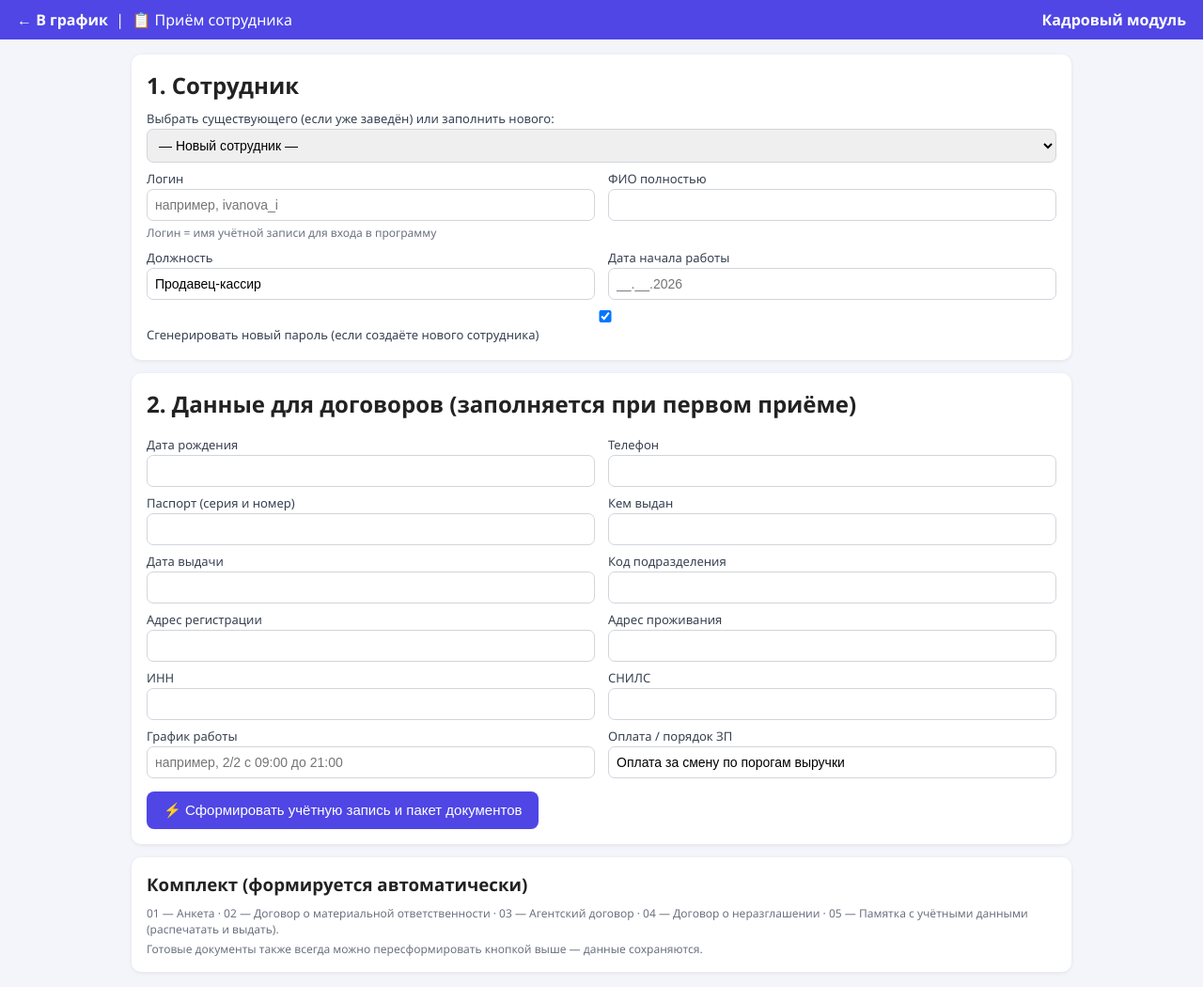
After one commit to ZaviToy87/grafikraboty, a Flask app: page /admin/hr in a window 1280 px wide. The commit adds this page. Shown: the whole page at 94% size. Run offline with Flask 3, Linux system fonts and the light colour scheme; the visitor is signed in with stand-in values (Sample User, id 1); data comes from the database, SQL or seed files in the repository.

Commit message:
Кадровый модуль: приём сотрудника с автопакетом документов (учётка+пароль+zip), страница /admin/hr

```diff
--- a/templates/dashboard.html
+++ b/templates/dashboard.html
@@ -119,6 +119,10 @@
                 <a href="/tunnel-monitor" class="nav-item" target="_blank">
                     <span class="nav-icon">📡</span>
                     <span class="nav-label">Мониторинг туннеля</span>
+                </a>
+                <a href="/admin/hr" class="nav-item">
+                    <span class="nav-icon">📋</span>
+                    <span class="nav-label">Приём сотрудника</span>
                 </a>
                 {% endif %}
 
--- /dev/null
+++ b/templates/hr.html
@@ -0,0 +1,104 @@
+<!DOCTYPE html>
+<html lang="ru">
+<head>
+<meta charset="UTF-8">
+<meta name="viewport" content="width=device-width, initial-scale=1.0">
+<title>Приём сотрудника и пакет документов</title>
+<style>
+body{font-family:Segoe UI,Arial,sans-serif;margin:0;background:#f4f5fb;color:#222}
+.top{background:#4f46e5;color:#fff;padding:10px 18px;display:flex;justify-content:space-between;align-items:center}
+.top a{color:#fff;text-decoration:none;font-weight:600}
+.wrap{max-width:1000px;margin:16px auto;padding:0 14px}
+.card{background:#fff;border-radius:10px;box-shadow:0 1px 4px rgba(0,0,0,.08);padding:16px;margin-bottom:14px}
+h1,h2,h3{margin:0 0 10px}
+label{display:block;font-size:13px;color:#374151;margin:8px 0 2px}
+input,select{width:100%;box-sizing:border-box;padding:8px;border:1px solid #d1d5db;border-radius:7px;font-size:14px}
+.grid{display:grid;grid-template-columns:1fr 1fr;gap:0 14px}
+.btn{background:#4f46e5;color:#fff;border:0;padding:11px 18px;border-radius:8px;cursor:pointer;font-size:15px;margin-top:14px}
+.btn:hover{opacity:.92}
+#res{display:none;margin-top:12px;padding:12px;background:#ecfdf5;border:1px solid #6ee7b7;border-radius:8px}
+#err{color:#b91c1c;font-weight:600;display:none;margin-top:10px}
+#res a{color:#047857;font-weight:700}
+.info{font-size:12px;color:#6b7280;margin-top:4px}
+</style>
+</head>
+<body>
+<div class="top"><div><a href="/dashboard">← В график</a> &nbsp;|&nbsp; 📋 Приём сотрудника</div>
+<div><a href="/admin/hr">Кадровый модуль</a></div></div>
+<div class="wrap">
+<div class="card">
+<h2>1. Сотрудник</h2>
+<label>Выбрать существующего (если уже заведён) или заполнить нового:</label>
+<select id="sel-user">
+<option value="">— Новый сотрудник —</option>
+{% for u in users %}
+<option value="{{ u.id }}" data-user="{{ u.username }}" data-fio="{{ u.full_name or '' }}">{{ u.full_name or u.username }} ({{ u.username }})</option>
+{% endfor %}
+</select>
+<div class="grid">
+<div><label>Логин</label><input id="f-username" placeholder="например, ivanova_i">
+<span class="info">Логин = имя учётной записи для входа в программу</span></div>
+<div><label>ФИО полностью</label><input id="f-fio"></div>
+<div><label>Должность</label><input id="f-position" value="Продавец-кассир"></div>
+<div><label>Дата начала работы</label><input id="f-date_start" placeholder="__.__.2026"></div>
+</div>
+<label><input type="checkbox" id="f-newpass" checked> Сгенерировать новый пароль (если создаёте нового сотрудника)</label>
+</div>
+
+<div class="card">
+<h2>2. Данные для договоров (заполняется при первом приёме)</h2>
+<div class="grid">
+<div><label>Дата рождения</label><input id="f-birth_date"></div>
+<div><label>Телефон</label><input id="f-phone"></div>
+<div><label>Паспорт (серия и номер)</label><input id="f-passport"></div>
+<div><label>Кем выдан</label><input id="f-passport_by"></div>
+<div><label>Дата выдачи</label><input id="f-passport_date"></div>
+<div><label>Код подразделения</label><input id="f-passport_code"></div>
+<div><label>Адрес регистрации</label><input id="f-address_registration"></div>
+<div><label>Адрес проживания</label><input id="f-address_residence"></div>
+<div><label>ИНН</label><input id="f-inn"></div>
+<div><label>СНИЛС</label><input id="f-snils"></div>
+<div><label>График работы</label><input id="f-work_schedule" placeholder="например, 2/2 с 09:00 до 21:00"></div>
+<div><label>Оплата / порядок ЗП</label><input id="f-salary_scheme" value="Оплата за смену по порогам выручки"></div>
+</div>
+<button class="btn" onclick="gen()">⚡ Сформировать учётную запись и пакет документов</button>
+<div id="err"></div>
+<div id="res"></div>
+</div>
+
+<div class="card">
+<h3>Комплект (формируется автоматически)</h3>
+<div class="info">01 — Анкета · 02 — Договор о материальной ответственности · 03 — Агентский договор ·
+04 — Договор о неразглашении · 05 — Памятка с учётными данными (распечатать и выдать).</div>
+<div class="info">Готовые документы также всегда можно пересформировать кнопкой выше — данные сохраняются.</div>
+</div>
+</div>
+
+<script>
+const fields = {{ fields | tojson }};
+function $(id){return document.getElementById(id);}
+const sel=$('sel-user');
+sel.addEventListener('change',function(){
+  const o=sel.options[sel.selectedIndex];
+  if(o.value){$('f-username').value=o.dataset.user; $('f-fio').value=o.dataset.fio;}
+});
+async function gen(){
+  const err=$('err'); err.style.display='none';
+  const res=$('res'); res.style.display='none';
+  const body={username:$('f-username').value, full_name:$('f-fio').value,
+              position:$('f-position').value, date_start:$('f-date_start').value};
+  for(const f of fields){ body[f]=$( 'f-'+f )? $( 'f-'+f ).value : ''; }
+  try{
+    const r=await fetch('/api/hr/generate',{method:'POST',headers:{'Content-Type':'application/json'},body:JSON.stringify(body)});
+    const d=await r.json();
+    if(!r.ok || d.status!=='ok'){err.textContent='Ошибка: '+(d.error||'неизвестно');err.style.display='block';return;}
+    res.innerHTML='✅ Сотрудник <b>'+d.username+'</b> (id '+d.user_id+')<br>'+
+      'Пароль для входа: <b style="font-size:18px">'+d.password+'</b><br>'+
+      'Пакет документов готов: <a href="'+d.download_url+'" download>скачать zip</a><br>'+
+      '<span class="info">Пароль показывается один раз — сохраните его и распечатайте памятку.</span>';
+    res.style.display='block';
+  }catch(e){err.textContent='Ошибка: '+e.message;err.style.display='block';}
+}
+</script>
+</body>
+</html>
--- a/web_server.py
+++ b/web_server.py
@@ -38,6 +38,7 @@ from web_analytics import analytics_bp
 from web_export import export_bp
 from web_sync_1c import sync_1c_bp
 from web_rules import rules_bp
+from web_hr import hr_bp as hr_docs_bp
 
 
 
@@ -116,6 +117,7 @@ app.register_blueprint(analytics_bp)
 app.register_blueprint(export_bp)
 app.register_blueprint(sync_1c_bp)
 app.register_blueprint(rules_bp)
+app.register_blueprint(hr_docs_bp)
 
 
 # Создание таблицы уведомлений при старте
```
Also changed, not shown: web_hr.py (added, +175 -0 lines), 1 other file.
